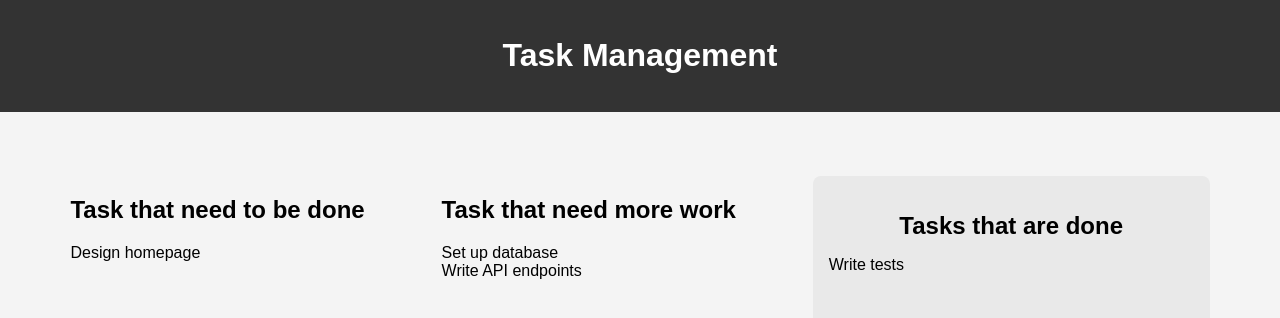
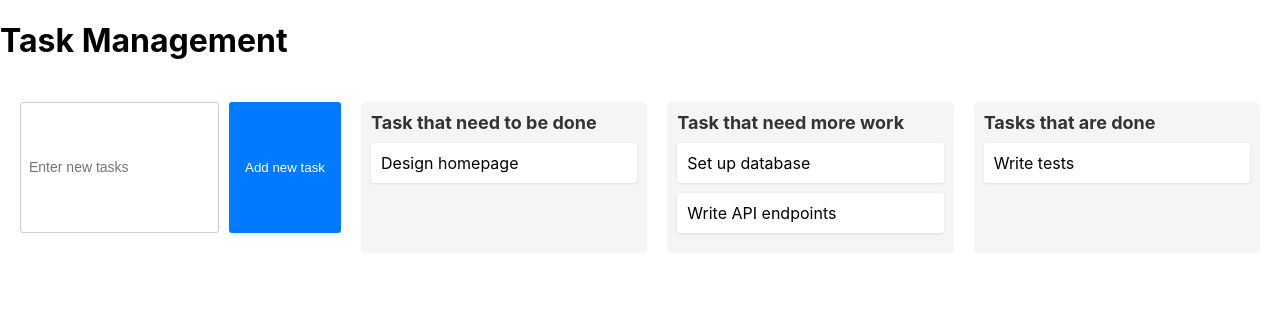
Before and after one commit to SKeana/task-management-application, a React (Create React App) app: page / in a window 1280 px wide. Shown: the top 318 px of the page. Built offline with nearby package versions, Linux system fonts and the light colour scheme.

Commit message:
added css and form for adding more tasks

```diff
--- a/src/App.css
+++ b/src/App.css
@@ -1,85 +1,58 @@
-.App {
-  text-align: center;
+.app-main {
+  display: flex;
+  gap: 20px;
+  padding: 20px;
 }
 
-.App-logo {
-  height: 40vmin;
-  pointer-events: none;
+.columns-to-do,
+.columns-in-progress,
+.columns-done {
+  flex: 1;
+  min-width: 250px;
+  background-color: #f4f5f7;
+  border-radius: 5px;
+  padding: 10px;
 }
 
-@media (prefers-reduced-motion: no-preference) {
-  .App-logo {
-    animation: App-logo-spin infinite 20s linear;
-  }
+.columns-to-do h2,
+.columns-in-progress h2,
+.columns-done h2 {
+  margin: 0 0 10px 0;
+  font-size: 18px;
+  color: #333;
 }
 
-.App-header {
-  background-color: #282c34;
-  min-height: 100vh;
-  display: flex;
-  flex-direction: column;
-  align-items: center;
-  justify-content: center;
-  font-size: calc(10px + 2vmin);
-  color: white;
+.task-card {
+  background-color: white;
+  border-radius: 3px;
+  padding: 10px;
+  margin-bottom: 10px;
+  box-shadow: 0 1px 3px rgba(0, 0, 0, 0.1);
 }
 
-.App-link {
-  color: #61dafb;
+form {
+  display: flex;
+  gap: 10px;
+  margin-bottom: 20px;
 }
 
-@keyframes App-logo-spin {
-  from {
-    transform: rotate(0deg);
-  }
-  to {
-    transform: rotate(360deg);
-  }
+form input {
+  flex: 1;
+  padding: 8px;
+  border: 1px solid #ccc;
+  border-radius: 3px;
+  font-size: 14px;
 }
 
-/* src/App.css */
-
-body {
-  font-family: sans-serif;
-  margin: 0;
-  padding: 0;
-  background-color: #f4f4f4;
+form button {
+  padding: 8px 16px;
+  background-color: #007bff;
+  color: white;
+  border: none;
+  border-radius: 3px;
+  cursor: pointer;
 }
 
-.app-container {
-  display: flex;
-  flex-direction: column;
-  min-height: 100vh;
+form button:hover {
+  background-color: #0056b3;
 }
-
-.app-header {
-  background-color: #333;
-  color: white;
-  text-align: center;
-  padding: 1rem;
-  margin-bottom: 2rem;
-}
-
-.app-main {
-  flex: 1;
-  display: flex;
-  justify-content: space-around;
-  padding: 2rem;
-}
-
-/* Planning Columns */
-.columns-planning,
-.columns-working,
-.columns-done {
-  width: 30%;
-  background-color: #e9e9e9;
-  border-radius: 8px;
-  padding: 1rem;
-}
-
-.columns-planning h2,
-.columns-working h2,
-.columns-done h2 {
-  text-align: center;
-  margin-bottom: 1rem;
-}
--- a/src/App.js
+++ b/src/App.js
@@ -10,6 +10,21 @@ function App() {
     { id: 4, title: "Write tests", status: "done" }
   ]);
 
+  const [newTaskTitle, setNewTaskTitle] = useState("");
+
+  const handleSubmit = (e) => {
+    e.preventDefault();
+    if(newTaskTitle.trim === "") return;
+    const newTask = {
+      id: tasks.length + 1,
+      title: newTaskTitle,
+      status: 'todo'
+    };
+
+    setTasks([...tasks, newTask]);
+    newTaskTitle("");
+  }
+
   const todoTasks = tasks.filter(task => task.status === 'todo');
   const inProgressTasks = tasks.filter(task => task.status === 'in-progress');
   const doneTasks = tasks.filter(task => task.status === 'done');
@@ -20,6 +35,12 @@ function App() {
         <h1>Task Management</h1>
       </header>
       <main className="app-main">
+
+        <form onSubmit={handleSubmit}>
+          <input type='text' placeholder='Enter new tasks' value={newTaskTitle} onChange={(e) => setNewTaskTitle(e.target.value)}/>
+          <button type='submit'>Add new task</button>
+        </form>
+
         {/* <PlanningBox /> Commenting out for now */}
         <div className='columns-to-do' id='todo'>
           <h2>Task that need to be done</h2>
```
